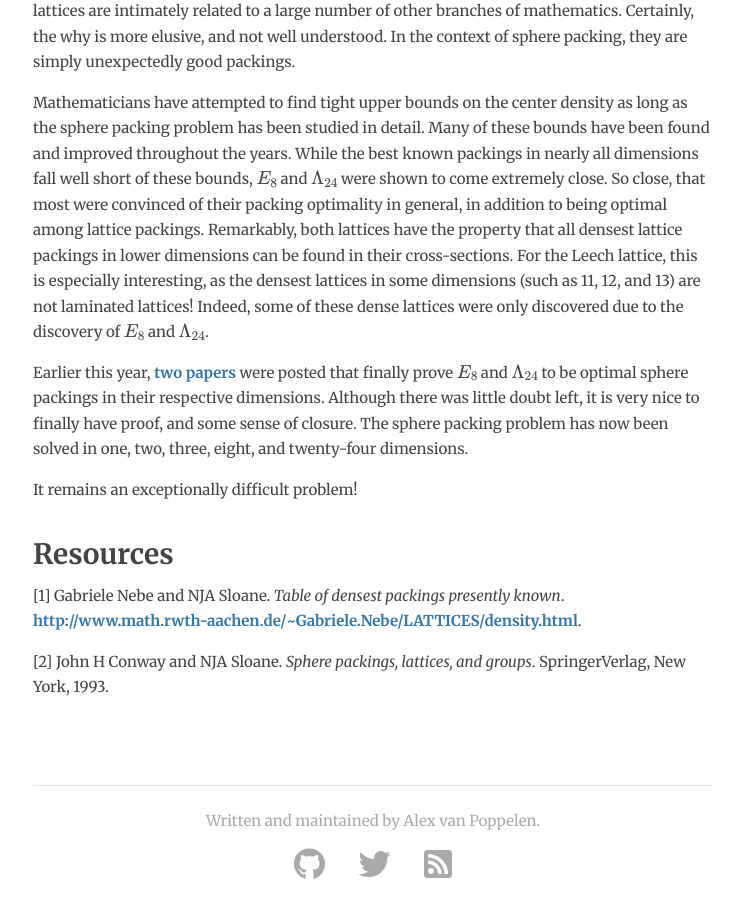
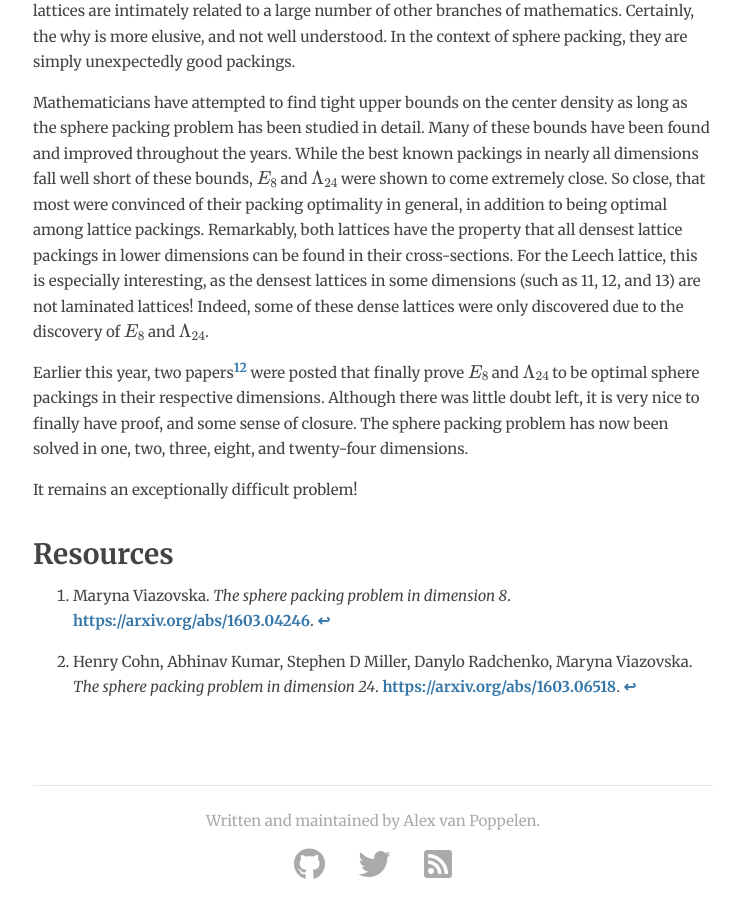
Before and after one commit to avanpo/avanpo.github.io, a Jekyll site: the page built from _posts/2016-12-11-lattices-and-sphere-packings.md, in a window 1280 px wide and 900 px high, scrolled down 4091 px. Shown: the whole window, without its empty margins (267-1008 px from the left). Built offline with Jekyll 4.4.1, drawn with Linux system fonts in a browser that asks for light colours; nearby versions of some CDN libraries; formulas are drawn with MathJax 3; some of the changed text lies outside the part shown.

Commit message:
Reformat resources for lattice post.

```diff
--- a/_posts/2016-12-11-lattices-and-sphere-packings.md
+++ b/_posts/2016-12-11-lattices-and-sphere-packings.md
@@ -46,7 +46,7 @@ $$ \theta_1\mathbf{b}_1 + \dotsb + \theta_n\mathbf{b}_n \quad (0 \leq \theta_i <
 
 We call this region a *fundamental parallelotope* for $$\mathcal{L}$$. We can tile $$\mathbb{R}^n$$ with this region, which contains exactly one lattice point per copy. The determinant of a matrix can be viewed as the scaling factor of the transformation described. It follows, then, that $$\vert \det \mathbf{B} \vert$$ is equal to the volume of the fundamental parallelotope (think of the identity matrix, and the $$n$$-cube fundamental parallelotope it describes. When we transform this matrix by $$\mathbf{B}$$, this cube of volume 1 is scaled by $$\vert \det \mathbf{B} \vert$$). This volume is unique to $$\mathcal{L}$$, and not dependent on the basis. All we need now is the volume and radius of an $$n$$-sphere, and we can give a formula for the density of a lattice packing. First, however, we define a metric for how close together the points of a lattice are.
 
-#### Definition 4 (Minimal distance.)
+#### Definition 4 (Minimal distance).
 A shortest nonzero lattice vector defines the *minimal distance* of a lattice $$\mathcal{L}$$. Alternatively,
 
 $$ \lambda_1(\mathcal{L}) = \min_{\mathbf{v} \in \mathcal{L} \setminus \{\mathbf{0}\}} \| \mathbf{v} \| .$$
@@ -60,7 +60,7 @@ Often, we will leave out $$V_n$$. This is $$\delta$$, or the *center density* of
 
 The densest packing in one dimension is also the most trivial lattice there is -- the set of integers, $$\mathbb{Z}$$! It is easy to verify that this set is discrete, and also a group under addition. We can easily extend this lattice to $$n$$ dimensions, forming the integer lattice $$\mathbb{Z}^n$$. If we consider $$n$$-spheres of radius 1 (i.e. a lattice consisting of all points with even integer coordinates), we see that the center density (equal to $$2^{-n}$$) decreases rapidly with the dimension.
 
-## Lattices packings in higher dimensions
+## Lattice packings in higher dimensions
 
 Finding dense lattices in higher dimensions is no easy task. There is no standard formula or technique that leads to dense lattices in a given dimension. John Leech found his lattice in 1967 by studying binary error-correcting codes, and lifting one such code to $$\mathbb{Z}^{24}$$. By restricting the sum of the coordinates to zero modulo 4, and then sliding another copy of the resulting lattice into itself, he discovered what is now known as the Leech lattice.
 
@@ -85,12 +85,13 @@ So what makes $$E_8$$ and $$\Lambda_{24}$$ so special? This question has many po
 
 Mathematicians have attempted to find tight upper bounds on the center density as long as the sphere packing problem has been studied in detail. Many of these bounds have been found and improved throughout the years. While the best known packings in nearly all dimensions fall well short of these bounds, $$E_8$$ and $$\Lambda_{24}$$ were shown to come extremely close. So close, that most were convinced of their packing optimality in general, in addition to being optimal among lattice packings. Remarkably, both lattices have the property that all densest lattice packings in lower dimensions can be found in their cross-sections. For the Leech lattice, this is especially interesting, as the densest lattices in some dimensions (such as 11, 12, and 13) are not laminated lattices! Indeed, some of these dense lattices were only discovered due to the discovery of $$E_8$$ and $$\Lambda_{24}$$.
 
-Earlier this year, [two](https://arxiv.org/abs/1603.04246) [papers](https://arxiv.org/abs/1603.06518) were posted that finally prove $$E_8$$ and $$\Lambda_{24}$$ to be optimal sphere packings in their respective dimensions. Although there was little doubt left, it is very nice to finally have proof, and some sense of closure. The sphere packing problem has now been solved in one, two, three, eight, and twenty-four dimensions.
+Earlier this year, two papers[^3][^4] were posted that finally prove $$E_8$$ and $$\Lambda_{24}$$ to be optimal sphere packings in their respective dimensions. Although there was little doubt left, it is very nice to finally have proof, and some sense of closure. The sphere packing problem has now been solved in one, two, three, eight, and twenty-four dimensions.
 
 It remains an exceptionally difficult problem!
 
 ## Resources
 
-[1] Gabriele Nebe and NJA Sloane. *Table of densest packings presently known*. [http://www.math.rwth-aachen.de/~Gabriele.Nebe/LATTICES/density.html](http://www.math.rwth-aachen.de/~Gabriele.Nebe/LATTICES/density.html).
-
-[2] John H Conway and NJA Sloane. *Sphere packings, lattices, and groups*. SpringerVerlag, New York, 1993.
+[^1]: Gabriele Nebe and NJA Sloane. *Table of densest packings presently known*. [http://www.math.rwth-aachen.de/~Gabriele.Nebe/LATTICES/density.html](http://www.math.rwth-aachen.de/~Gabriele.Nebe/LATTICES/density.html).
+[^2]: John H Conway and NJA Sloane. *Sphere packings, lattices, and groups*. SpringerVerlag, New York, 1993.
+[^3]: Maryna Viazovska. *The sphere packing problem in dimension 8*. [https://arxiv.org/abs/1603.04246](https://arxiv.org/abs/1603.04246).
+[^4]: Henry Cohn, Abhinav Kumar, Stephen D Miller, Danylo Radchenko, Maryna Viazovska. *The sphere packing problem in dimension 24*. [https://arxiv.org/abs/1603.06518](https://arxiv.org/abs/1603.06518).
```
